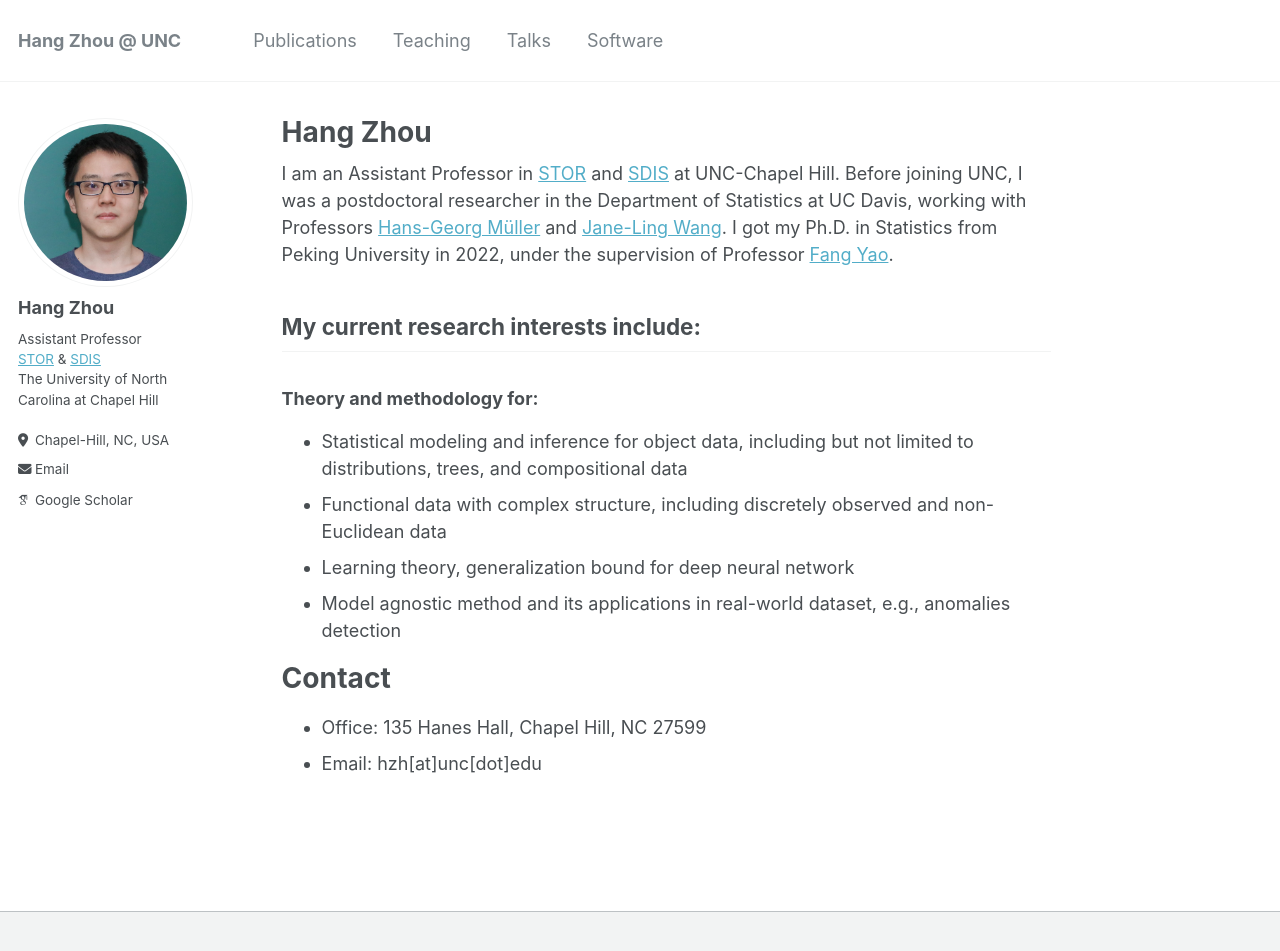
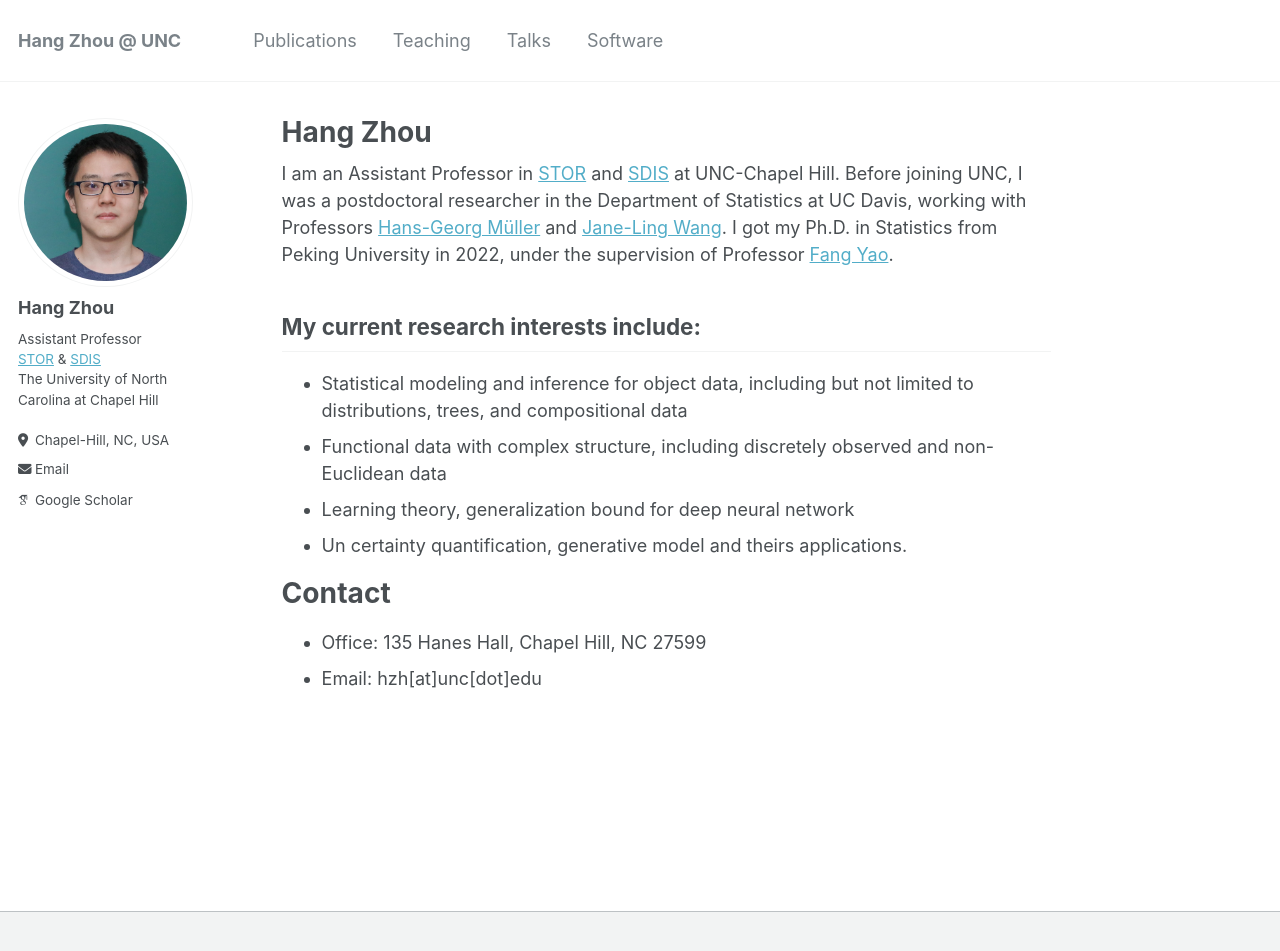
Before and after one commit to hg-zh/hg-zh.github.io, a Jekyll site: the page built from _pages/about.md, in a window 1280 px wide and 984 px high. Shown: the top 951 px of the window. Built offline with Jekyll 4.4.1, drawn with Linux system fonts in a browser that asks for light colours; some web fonts are replaced.

Commit message:
Revise research interests in about.md
Updated research interests to include uncertainty quantification and generative models.

```diff
--- a/_pages/about.md
+++ b/_pages/about.md
@@ -12,11 +12,11 @@ I am an Assistant Professor in [STOR](https://stor.unc.edu) and [SDIS](https://s
 
 ## My current research interests include:
 
-### Theory and methodology for:
+
 - Statistical modeling and inference for object data, including but not limited to distributions, trees, and compositional data
 - Functional data with complex structure, including discretely observed and non-Euclidean data
 - Learning theory, generalization bound for deep neural network
-- Model agnostic method and its applications in real-world dataset, e.g., anomalies detection
+- Un certainty quantification, generative model and theirs applications.
 
 
 
```
